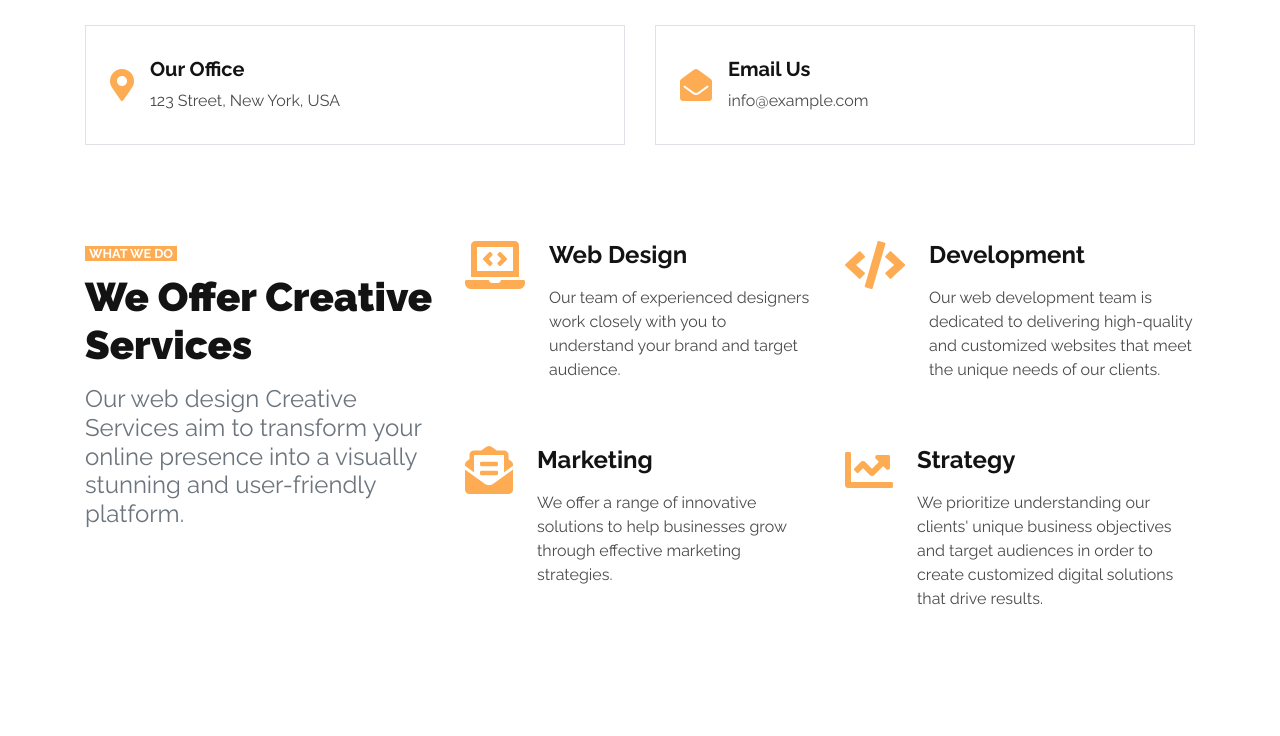
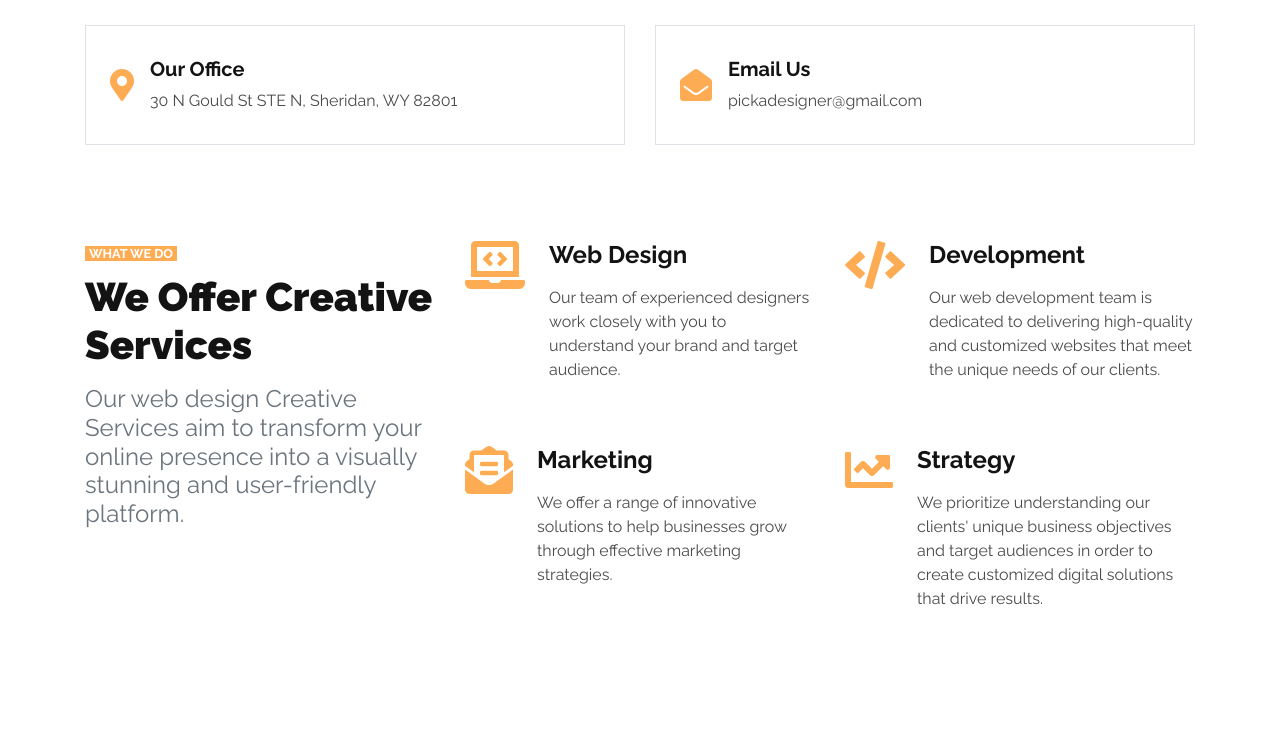
Before and after one commit to MarceloDevArg/pickadesigner, a plain HTML site: page index.html in a window 1280 px wide. Shown: the part 1264-2000 px from the top of the page. Drawn offline with nearby package versions, Linux system fonts and the light colour scheme.

Commit message:
updating contact details

```diff
--- a/index.html
+++ b/index.html
@@ -111,7 +111,7 @@
                         <i class="fa fa-2x fa-map-marker-alt text-primary mr-3"></i>
                         <div class="d-flex flex-column">
                             <h5 class="font-weight-bold">Our Office</h5>
-                            <p class="m-0">123 Street, New York, USA</p>
+                            <p class="m-0">30 N Gould St STE N, Sheridan, WY 82801</p>
                         </div>
                     </div>
                 </div>
@@ -120,7 +120,7 @@
                         <i class="fa fa-2x fa-envelope-open text-primary mr-3"></i>
                         <div class="d-flex flex-column">
                             <h5 class="font-weight-bold">Email Us</h5>
-                            <p class="m-0">info@example.com</p>
+                            <p class="m-0">pickadesigner@gmail.com</p>
                         </div>
                     </div>
                 </div>
@@ -289,9 +289,8 @@
         <div class="row">
             <div class="col-lg-12 col-md-12 mb-12">
                 <h5 class="font-weight-bold text-primary mb-4 text-center">Get In Touch</h5>
-                <p class="text-center"><i class="fa fa-map-marker-alt text-primary mr-2"></i>123 Street, New York, USA</p>
-                <p class="text-center"><i class="fa fa-phone-alt text-primary mr-2"></i>+012 345 67890</p>
-                <p class="text-center"><i class="fa fa-envelope text-primary mr-2"></i>info@example.com</p>
+                <p class="text-center"><i class="fa fa-map-marker-alt text-primary mr-2"></i>30 N Gould St STE N, Sheridan, WY 82801</p>
+                <p class="text-center"><i class="fa fa-envelope text-primary mr-2"></i>pickadesigner@gmail.com</p>
             </div>
         </div>
     </div>
```
Also changed, not shown: contact.html (+4 -5 lines).
